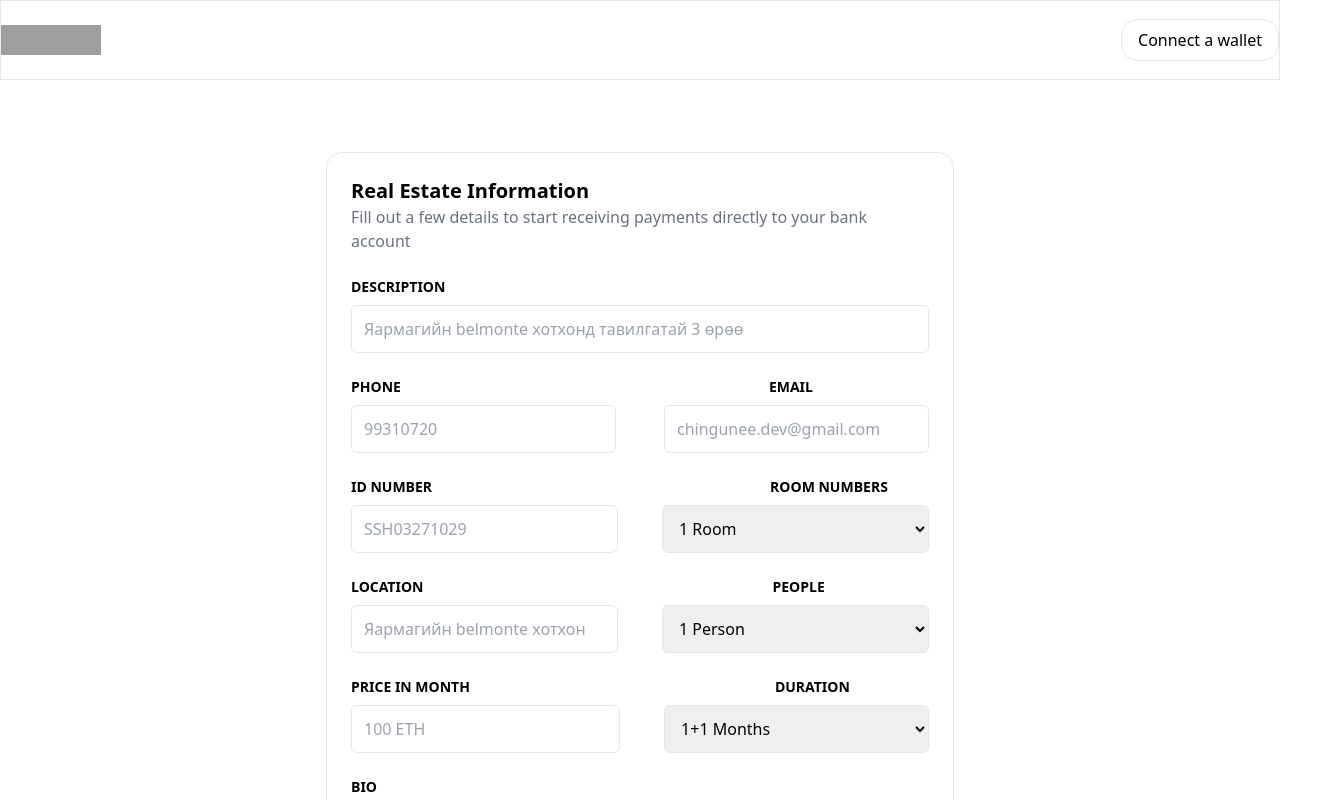
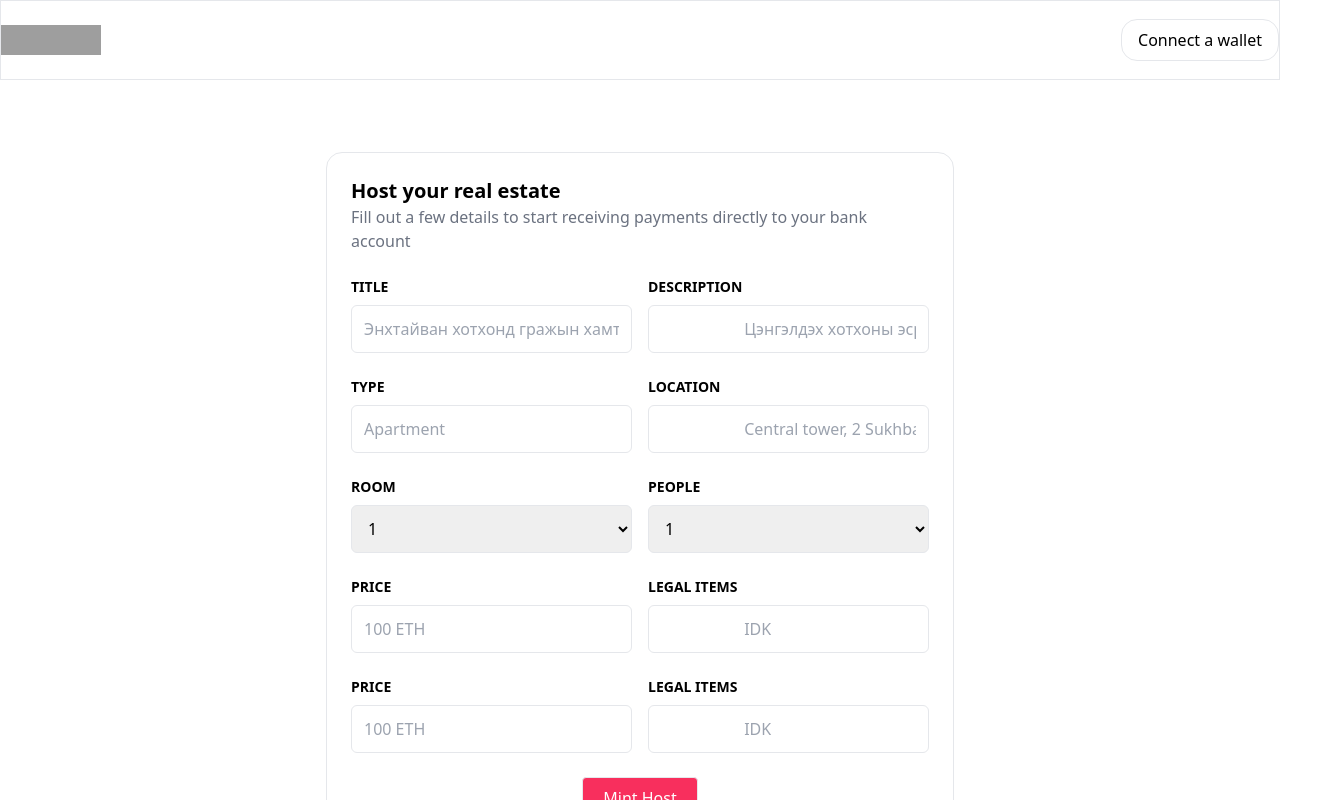
Before and after one commit to erkhes1207/CMART-Renting, a Next.js app in the folder app/: page /create-real-estate in a window 1280 px wide. Shown: the top 800 px of the page, 1327 px wide, since content can reach past the window. Built offline with nearby package versions, Linux system fonts and the light colour scheme; grey boxes are pictures that could not be loaded.

Commit message:
fixed 3 forms bugs

```diff
--- a/app/pages/create-real-estate.js
+++ b/app/pages/create-real-estate.js
@@ -8,147 +8,154 @@ export default function RealEstateForm() {
           <div className="font-body">
             <div className="w-full p-6 mx-auto my-5 border rounded-2xl space-y-6 sm:w-4/5 lg:w-1/2">
               <div className="space-y-2">
-                <h3 className="text-xl font-semibold">
-                  Real Estate Information
-                </h3>
+                <h3 className="text-xl font-semibold">Host your real estate</h3>
                 <span className="text-gray-500">
                   Fill out a few details to start receiving payments directly to
                   your bank account
                 </span>
               </div>
+
               <div className="space-y-2">
-                <h3 className="uppercase text-sm font-semibold">description</h3>
-                <input
-                  type="text"
-                  className="w-full h-12 px-3 border rounded-md focus:outline-none"
-                  placeholder="Яармагийн belmonte хотхонд тавилгатай 3 өрөө"
-                />
-              </div>
-              <div className="space-y-2">
-                <div className="flex">
-                  <h3 className="uppercase text-sm font-semibold">Phone</h3>
-                  <h3 className="uppercase text-sm font-semibold ml-[368px]">
-                    Email
-                  </h3>
+                <div className="flex justify-between gap-4">
+                  <span className="uppercase text-sm font-semibold w-full">
+                    Title
+                  </span>
+                  <span className="uppercase text-sm font-semibold w-full">
+                    Description
+                  </span>
                 </div>
-                <div className="flex">
+                <div className="flex justify-between gap-4">
                   <input
                     type="text"
-                    className="w-[365px] h-12 px-3 border rounded-md focus:outline-none"
-                    placeholder="99310720"
+                    className="w-full h-12 px-3 border rounded-md focus:outline-none"
+                    placeholder="Энхтайван хотхонд гражын хамт 3 өрөө байр"
                   />
                   <input
                     type="text"
-                    className="w-[365px] h-12 px-3 border rounded-md focus:outline-none ml-12"
-                    placeholder="chingunee.dev@gmail.com"
+                    className="w-full h-12 px-3 border rounded-md focus:outline-none"
+                    placeholder="
+                    Цэнгэлдэх хотхоны эсрэг талд буюу Энхтайваны гүүрний баруун урд талд байршилтай 'Хурд' группын барьсан 20 давхар байрны 17 давхарт 3 өрөө бүрэн тавилгатай саруул сэлүүхэн, үзэгдэх орчинмаш гоё байрыг гражийн хамт түрээслүүлнэ."
                   />
                 </div>
               </div>
+
               <div className="space-y-2">
-                <div className="flex">
-                  <h3 className="uppercase text-sm font-semibold ">
-                    Id number
-                  </h3>
-                  <label
-                    htmlFor="genders"
-                    className="uppercase text-sm font-semibold ml-[338px]"
-                  >
-                    Room Numbers
-                  </label>
+                <div className="flex justify-between gap-4">
+                  <span className="uppercase text-sm font-semibold w-full">
+                    Type
+                  </span>
+                  <span className="uppercase text-sm font-semibold w-full">
+                    Location
+                  </span>
                 </div>
-                <div className="flex">
+                <div className="flex justify-between gap-4">
                   <input
                     type="text"
-                    className="w-[368px] h-12 px-3 border rounded-md focus:outline-none"
-                    placeholder="SSH03271029"
+                    className="w-full h-12 px-3 border rounded-md focus:outline-none"
+                    placeholder="Apartment"
                   />
-                  <select
-                    name="genders"
-                    id="genders"
-                    className="w-[368px] h-12 px-3 border rounded-md focus: outline-none ml-11"
-                  >
-                    <option value="room-1">1 Room</option>
-                    <option value="room-2">2 Room</option>
-                    <option value="room-3">3 Room</option>
-                    <option value="room-4">4 Room</option>
-                    <option value="room-5">5 Room</option>
-                  </select>
+                  <input
+                    type="text"
+                    className="w-full  h-12 px-3 border rounded-md focus:outline-none"
+                    placeholder="
+                    Central tower, 2 Sukhbaatar Square, Khoroo 8, Sukhbaatar District 14200 Ulaanbaatar, Mongolia"
+                  />
                 </div>
               </div>
+
               <div className="space-y-2">
-                <div className="flex">
-                  <h3 className="uppercase text-sm font-semibold ">Location</h3>
+                <div className="flex justify-between gap-4">
+                  <label
+                    htmlFor="room"
+                    className="uppercase text-sm font-semibold w-full"
+                  >
+                    Room
+                  </label>
                   <label
                     htmlFor="people"
-                    className="uppercase text-sm font-semibold ml-[349px]"
+                    className="uppercase text-sm font-semibold w-full"
                   >
                     People
                   </label>
                 </div>
-                <div className="flex">
-                  <input
-                    type="text"
-                    className="w-[368px] h-12 px-3 border rounded-md focus:outline-none"
-                    placeholder="Яармагийн belmonte хотхон"
-                  />
+
+                <div className="flex justify-between gap-4">
+                  <select
+                    name="room"
+                    id="room"
+                    className="w-full h-12 px-3 border rounded-md focus:outline-none"
+                  >
+                    <option value="room-1">1</option>
+                    <option value="room-2">2</option>
+                    <option value="room-3">3</option>
+                    <option value="room-4">4</option>
+                    <option value="room-5">5</option>
+                  </select>
                   <select
                     name="people"
                     id="people"
-                    className="w-[368px] h-12 px-3 border rounded-md focus: outline-none ml-11"
+                    className="w-full h-12 px-3 border rounded-md focus:outline-none"
                   >
-                    <option value="person-1">1 Person</option>
-                    <option value="person-2">2 Person</option>
-                    <option value="person-3">3 Person</option>
-                    <option value="person-4">4 Person</option>
+                    <option value="people-1">1</option>
+                    <option value="people-2">2</option>
+                    <option value="people-3">3</option>
+                    <option value="people-4">4</option>
+                    <option value="people-5">5</option>
                   </select>
                 </div>
               </div>
+
               <div className="space-y-2">
-                <div className="flex">
-                  <h3 className="uppercase text-sm font-semibold ">
-                    Price in month
-                  </h3>
-                  <label
-                    htmlFor="genders"
-                    className="uppercase text-sm font-semibold ml-[305px]"
-                  >
-                    Duration
-                  </label>
+                <div className="flex justify-between gap-4">
+                  <span className="uppercase text-sm font-semibold w-full">
+                    Price
+                  </span>
+                  <span className="uppercase text-sm font-semibold w-full">
+                    Legal Items
+                  </span>
                 </div>
-                <div className="flex">
+                <div className="flex justify-between gap-4">
                   <input
                     type="text"
-                    className="w-[374px] h-12 px-3 border rounded-md focus:outline-none"
+                    className="w-full h-12 px-3 border rounded-md focus:outline-none"
                     placeholder="100 ETH"
                   />
-                  <select
-                    name="months"
-                    id="months"
-                    className="w-[368px] h-12 px-3 border rounded-md focus: outline-none ml-11"
-                  >
-                    <option value="month-1">1+1 Months</option>
-                    <option value="month-2">2+1 Months</option>
-                    <option value="month-3">3+1 Months</option>
-                    <option value="month-4">4+1 Months</option>
-                    <option value="month-5">5+1 Months</option>
-                    <option value="month-6">6+1 Months</option>
-                  </select>
+                  <input
+                    type="text"
+                    className="w-full h-12 px-3 border rounded-md focus:outline-none"
+                    placeholder="
+                    IDK"
+                  />
                 </div>
               </div>
+
               <div className="space-y-2">
-                <h3 className="uppercase text-sm font-semibold">Bio</h3>
-                <textarea
-                  className="border rounded-md pl-2 pt-2"
-                  name=""
-                  id=""
-                  cols="103"
-                  rows="10"
-                  placeholder="Write a short and sweet description about yourself..."
-                ></textarea>
+                <div className="flex justify-between gap-4">
+                  <span className="uppercase text-sm font-semibold w-full">
+                    Price
+                  </span>
+                  <span className="uppercase text-sm font-semibold w-full">
+                    Legal Items
+                  </span>
+                </div>
+                <div className="flex justify-between gap-4">
+                  <input
+                    type="text"
+                    className="w-full h-12 px-3 border rounded-md focus:outline-none"
+                    placeholder="100 ETH"
+                  />
+                  <input
+                    type="text"
+                    className="w-full h-12 px-3 border rounded-md focus:outline-none"
+                    placeholder="
+                    IDK"
+                  />
+                </div>
               </div>
+
               <div className="flex justify-center">
                 <button className="w-1/5 flex justify-center items-center border rounded cursor-pointer p-2 text-white bg-[#f82f5d]">
-                  <span>Mint NFT</span>
+                  <span>Mint Host NFT</span>
                 </button>
               </div>
             </div>
--- a/app/pages/host-form.js
+++ b/app/pages/host-form.js
@@ -3,84 +3,84 @@ import Layout from "../components/Layout";
 export default function HostForm() {
   return (
     <Layout>
-      <div className='w-full p-5 lg:p-3'>
-        <div className='mt-10'>
-          <div className='font-body'>
-            <div className='w-full p-6 mx-auto my-5 border rounded-2xl space-y-6 sm:w-4/5 lg:w-1/2'>
-              <div className='space-y-2'>
-                <h3 className='text-xl font-semibold'>Profile Information</h3>
-                <span className='text-gray-500'>
+      <div className="w-full p-5 lg:p-3">
+        <div className="mt-10">
+          <div className="font-body">
+            <div className="w-full p-6 mx-auto my-5 border rounded-2xl space-y-6 sm:w-4/5 lg:w-1/2">
+              <div className="space-y-2">
+                <h3 className="text-xl font-semibold">Profile Information</h3>
+                <span className="text-gray-500">
                   Fill out a few details to start receiving payments directly to
                   your bank account
                 </span>
               </div>
-              <div className='space-y-2'>
-                <h3 className='uppercase text-sm font-semibold'>full name</h3>
+              <div className="space-y-2">
+                <h3 className="uppercase text-sm font-semibold">full name</h3>
                 <input
-                  type='text'
-                  className='w-full h-12 px-3 border rounded-md focus:outline-none'
-                  placeholder='John Smith'
+                  type="text"
+                  className="w-full h-12 px-3 border rounded-md focus:outline-none"
+                  placeholder="John Smith"
                 />
               </div>
-              <div className='space-y-2'>
-                <div className='flex'>
-                  <h3 className='uppercase text-sm font-semibold'>Phone</h3>
-                  <h3 className='uppercase text-sm font-semibold ml-[368px]'>
-                    Email
-                  </h3>
+              <div className="space-y-2">
+                <div className="flex justify-between">
+                  <span className="uppercase text-sm font-semibold">Phone</span>
+                  <span className="uppercase text-sm font-semibold mr-80">
+                    Number
+                  </span>
                 </div>
-                <div className='flex'>
+                <div className="flex justify-between gap-4">
                   <input
-                    type='text'
-                    className='w-[365px] h-12 px-3 border rounded-md focus:outline-none'
-                    placeholder='99310720'
+                    type="text"
+                    className="w-full h-12 px-3 border rounded-md focus:outline-none"
+                    placeholder="99310720"
                   />
                   <input
-                    type='text'
-                    className='w-[365px] h-12 px-3 border rounded-md focus:outline-none ml-12'
-                    placeholder='chingunee.dev@gmail.com'
+                    type="text"
+                    className="w-full  h-12 px-3 border rounded-md focus:outline-none"
+                    placeholder="chingunee.dev@gmail.com"
                   />
                 </div>
               </div>
-              <div className='space-y-2'>
-                <div className='flex'>
-                  <h3 className='uppercase text-sm font-semibold '>
-                    Id number
-                  </h3>
+              <div className="space-y-2">
+                <div className="flex justify-between">
+                  <span className="uppercase text-sm font-semibold">
+                    ID Number
+                  </span>
                   <label
-                    htmlFor='genders'
-                    className='uppercase text-sm font-semibold'
+                    htmlFor="genders"
+                    className="uppercase text-sm font-semibold mr-80"
                   >
                     Gender
                   </label>
                 </div>
-                <div className='flex'>
+                <div className="flex justify-between gap-4">
                   <input
-                    type='text'
-                    className='w-[368px] h-12 px-3 border rounded-md focus:outline-none'
-                    placeholder='SSH03271029'
+                    type="text"
+                    className="w-full h-12 px-3 border rounded-md focus:outline-none"
+                    placeholder="SSH0321212"
                   />
                   <select
-                    name='genders'
-                    id='genders'
-                    className='w-[368px] h-12 px-3 border rounded-md focus: outline-none ml-11'
+                    name="genders"
+                    id="genders"
+                    className="w-full h-12 px-3 border rounded-md focus:outline-none"
                   >
-                    <option value='male'>Male</option>
-                    <option value='female'>Female</option>
+                    <option value="male">Male</option>
+                    <option value="female">Female</option>
                   </select>
                 </div>
               </div>
-              <div className='space-y-2'>
-                <h3 className='uppercase text-sm font-semibold'>Bio</h3>
+
+              <div className="space-y-2 w-full">
+                <h3 className="uppercase text-sm font-semibold">Bio</h3>
                 <textarea
-                  className='border rounded-md pl-2 pt-2 w-full'
-                  name='bio'
-                  rows={"5"}
-                  placeholder='Write a short and sweet description about yourself...'
+                  className="border rounded-md pl-2 pt-2 w-full"
+                  rows="10"
+                  placeholder="Write a short and sweet description about yourself..."
                 ></textarea>
               </div>
-              <div className='flex justify-center'>
-                <button className='w-1/5 flex justify-center items-center border rounded cursor-pointer p-2 text-white bg-[#f82f5d]'>
+              <div className="flex justify-center">
+                <button className="w-1/5 flex justify-center items-center border rounded cursor-pointer p-2 text-white bg-[#f82f5d]">
                   <span>Mint Host NFT</span>
                 </button>
               </div>
--- a/app/pages/tenant-form.js
+++ b/app/pages/tenant-form.js
@@ -29,60 +29,58 @@ export default function TenantForm() {
                 />
               </div>
               <div className="space-y-2">
-                <div className="flex">
-                  <h3 className="uppercase text-sm font-semibold">Phone</h3>
-                  <h3 className="uppercase text-sm font-semibold ml-[368px]">
-                    Email
-                  </h3>
+                <div className="flex justify-between">
+                  <span className="uppercase text-sm font-semibold">Phone</span>
+                  <span className="uppercase text-sm font-semibold mr-80">
+                    Number
+                  </span>
                 </div>
-                <div className="flex">
+                <div className="flex justify-between gap-4">
                   <input
                     type="text"
-                    className="w-[365px] h-12 px-3 border rounded-md focus:outline-none"
+                    className="w-full h-12 px-3 border rounded-md focus:outline-none"
                     placeholder="99310720"
                   />
                   <input
                     type="text"
-                    className="w-[365px] h-12 px-3 border rounded-md focus:outline-none ml-12"
+                    className="w-full  h-12 px-3 border rounded-md focus:outline-none"
                     placeholder="chingunee.dev@gmail.com"
                   />
                 </div>
               </div>
               <div className="space-y-2">
-                <div className="flex">
-                  <h3 className="uppercase text-sm font-semibold ">
-                    Id number
-                  </h3>
+                <div className="flex justify-between">
+                  <span className="uppercase text-sm font-semibold">
+                    ID Number
+                  </span>
                   <label
                     htmlFor="genders"
-                    className="uppercase text-sm font-semibold ml-[338px]"
+                    className="uppercase text-sm font-semibold mr-80"
                   >
                     Gender
                   </label>
                 </div>
-                <div className="flex">
+                <div className="flex justify-between gap-4">
                   <input
                     type="text"
-                    className="w-[368px] h-12 px-3 border rounded-md focus:outline-none"
-                    placeholder="SSH03271029"
+                    className="w-full h-12 px-3 border rounded-md focus:outline-none"
+                    placeholder="SSH0321212"
                   />
                   <select
                     name="genders"
                     id="genders"
-                    className="w-[368px] h-12 px-3 border rounded-md focus: outline-none ml-11"
+                    className="w-full h-12 px-3 border rounded-md focus:outline-none"
                   >
                     <option value="male">Male</option>
                     <option value="female">Female</option>
                   </select>
                 </div>
               </div>
-              <div className="space-y-2">
+
+              <div className="space-y-2 w-full">
                 <h3 className="uppercase text-sm font-semibold">Bio</h3>
                 <textarea
-                  className="border rounded-md pl-2 pt-2"
-                  name=""
-                  id=""
-                  cols="103"
+                  className="border rounded-md pl-2 pt-2 w-full"
                   rows="10"
                   placeholder="Write a short and sweet description about yourself..."
                 ></textarea>
--- a/package.json
+++ b/package.json
@@ -15,5 +15,9 @@
   "bugs": {
     "url": "https://github.com/Diverse-Hackathons/CMART-Renting/issues"
   },
-  "homepage": "https://github.com/Diverse-Hackathons/CMART-Renting#readme"
+  "homepage": "https://github.com/Diverse-Hackathons/CMART-Renting#readme",
+  "devDependencies": {
+    "@babel/core": "^7.19.6",
+    "@babel/preset-env": "^7.19.4"
+  }
 }
```
Also changed, not shown: .babelrc (added), 2 other files (tests, documents, lock files or other folders).
